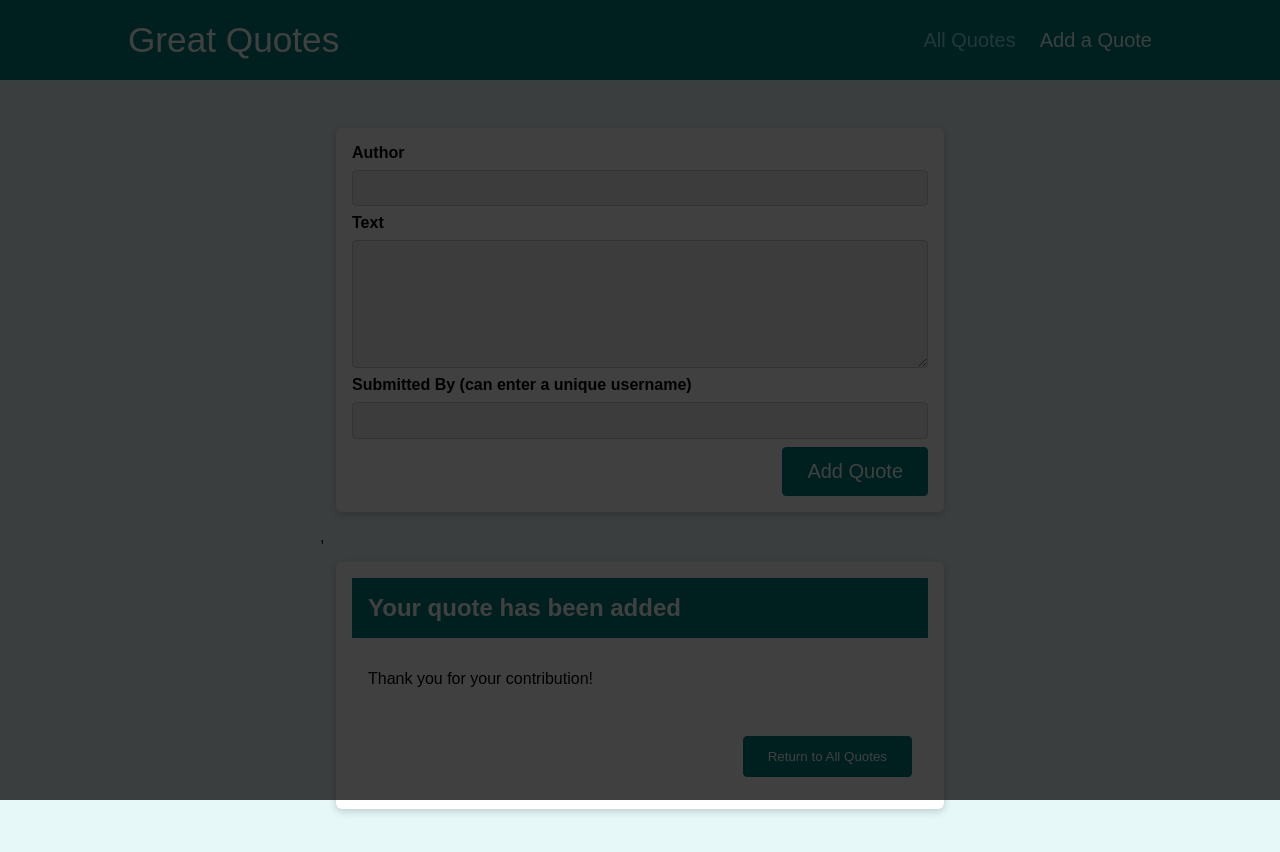
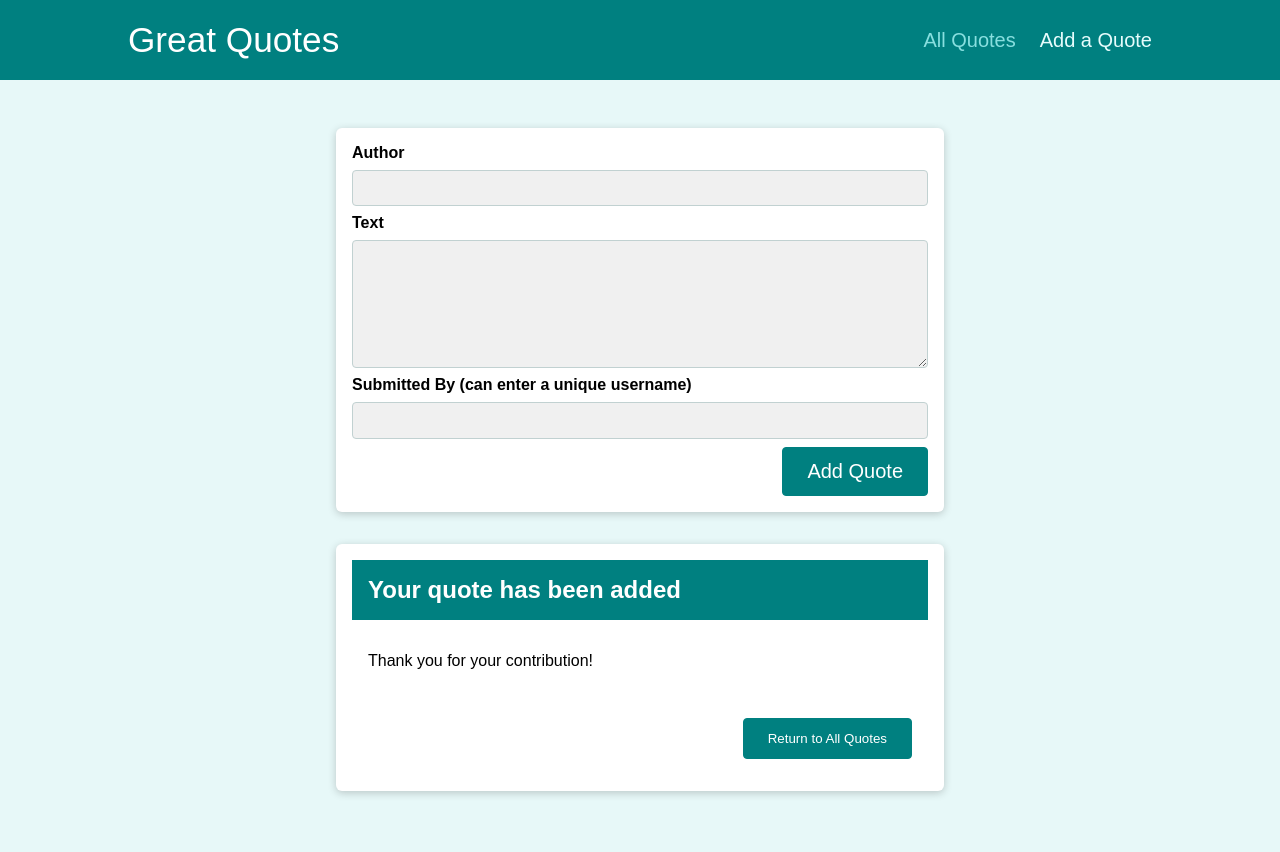
Before and after one commit to EmeraldSerpent57/GreatQuotes-app-reactRouter, a React (Create React App) app: page /new-quote in a window 1280 px wide. Both pictures are taken after typing "Sample", "Sample", "Sample" into the empty fields and a click on the button "Add Quote". Shown: the top 852 px of the page. Built offline with nearby package versions, Linux system fonts and the light colour scheme; no server answers.

Commit message:
working on styling for modal, still needs work

```diff
--- a/src/components/UI/Modal.js
+++ b/src/components/UI/Modal.js
@@ -24,8 +24,7 @@ function ModalOverlay(props) {
 function AddCommentModal(props) {
   return (
     <>
-        <Backdrop onConfirm={props.onConfirm} />,
-
+        <Backdrop onConfirm={props.onConfirm} />
         <ModalOverlay
           title={props.title}
           message={props.message}
--- a/src/components/UI/Modal.module.css
+++ b/src/components/UI/Modal.module.css
@@ -1,20 +1,20 @@
 .backdrop {
-    position: fixed;
-    top: 0;
-    left: 0;
-    width: 100%;
-    height: 100vh;
-    z-index: 10;
-    background: rgba(0, 0, 0, 0.75);
+  background: #eee;
+  display: flex;
+  justify-content: center;
+  align-items: center;
+  filter: blur(10%);
   }
 
   .modal {
-    position: absolute;
-    top: 30vh;
-    left: 10%;
-    width: 80%;
-    z-index: 100;
-    overflow: hidden;
+  width: 500px;
+  background: white;
+  border: 1px solid #ccc;
+  transition: 1.1s ease-out;
+  box-shadow: -2rem 2rem 2rem rgba(black, 0.2);
+  transform: scale(1);
+  opacity: 1;
+  visibility: visible;
   }
 
   .header {
@@ -36,10 +36,3 @@
     display: flex;
     justify-content: flex-end;
   }
-
-  @media (min-width: 768px) {
-    .modal {
-      left: calc(50% - 20rem);
-      width: 40rem;
-    }
-  }
```
Also changed, not shown: src/components/comments/Comments.js (line endings or trailing spaces).
